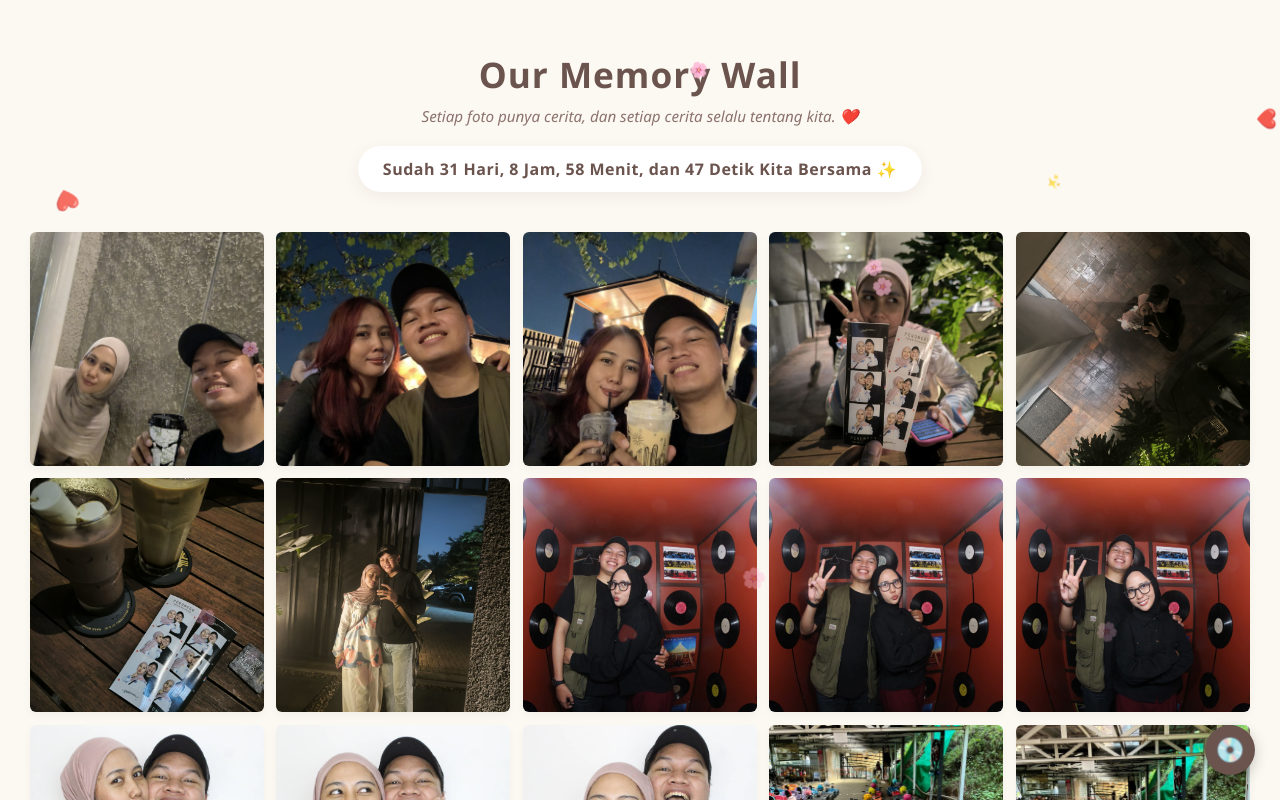
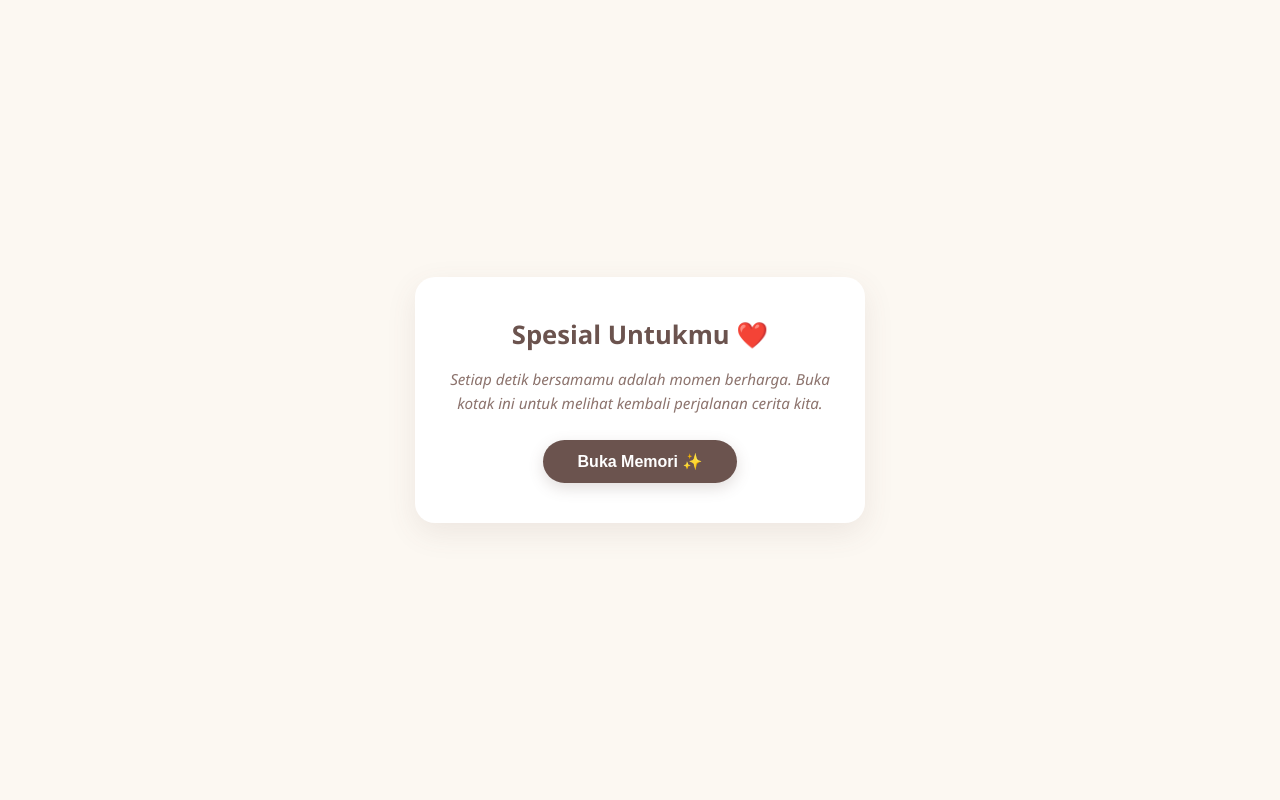
Before and after one commit to Titanalbar/for-wid, a plain HTML site: page index.html in a window 1280 px wide. Shown: the top 800 px of the page. Drawn offline with Linux system fonts and the light colour scheme.

Commit message:
Fix layout and implement force autoplay welcome card

```diff
--- a/index.html
+++ b/index.html
@@ -8,29 +8,30 @@
 </head>
 <body>
 
-    <!-- Tombol Musik Melayang -->
+    <div id="welcome-overlay" class="welcome-overlay">
+        <div class="welcome-card">
+            <h2>Spesial Untukmu ❤️</h2>
+            <p>Setiap detik bersamamu adalah momen berharga. Buka kotak ini untuk melihat kembali perjalanan cerita kita.</p>
+            <button id="start-btn" class="start-btn">Buka Memori ✨</button>
+        </div>
+    </div>
+
     <button id="music-btn" class="music-floating-btn" title="Putar Musik">
         <span class="music-icon">🎵</span>
     </button>
 
-    <!-- Audio Element -->
     <audio id="bg-music" src="lagu.mp3" loop></audio>
 
-    <!-- Header / Judul Web (Sudah Diperbaiki Menjadi Satu Saja) -->
     <header class="header">
         <h1>Our Memory Wall</h1>
         <p>Setiap foto punya cerita, dan setiap cerita selalu tentang kita. ❤️</p>
 
-        <!-- Wadah Hitungan Hari Jadian -->
         <div id="love-counter" class="love-counter">Menghitung momen indah...</div>
     </header>
 
-    <!-- Wadah Dinding Foto -->
     <main class="gallery-container" id="dinding-foto">
-        <!-- Foto diisi otomatis oleh script.js -->
-    </main>
+        </main>
 
-    <!-- Jendela Pop-up Lightbox (Tempat Foto Membesar) -->
     <div id="lightbox-modal" class="lightbox">
         <span class="close-btn">&times;</span>
         <img class="lightbox-content" id="lightbox-img" src="" alt="Zoom Foto">
--- a/script.js
+++ b/script.js
@@ -5,7 +5,7 @@ const daftarCaption = [
     "Momen Manis ✨", "Kebersamaan Kita 🌸", "Hari yang Bahagia 🥰",
     "Tawa Bersamamu 🗓️", "Momen Berharga 📂", "Senyuman Terbaik 😊",
     "Kilas Balik Memori 📸", "Langkah Bersama 🗺️", "Sisi Cerita Lain 💬",
-    "Tatapan Hangat 🌟", "Hari yang Tanang 🍃", "Hingga Waktu Berhenti ⏳",
+    "Tatapan Hangat 🌟", "Hari yang Tenang 🍃", "Hingga Waktu Berhenti ⏳",
     "Selamanya Bersama 🔒", "Cerita Baru 📖", "Tawa Lepas 💖", "Dunia Milik Kita 🌍"
 ];
 
@@ -75,32 +75,10 @@ const musicBtn = document.getElementById('music-btn');
 const bgMusic = document.getElementById('bg-music');
 const musicIcon = musicBtn.querySelector('.music-icon');
 
-function putarMusikOtomatis() {
-    if (bgMusic.paused) {
-        bgMusic.play().then(() => {
-            musicIcon.classList.add('playing');
-            musicIcon.innerText = "💿";
-            musicBtn.title = "Pause Musik";
-
-            bukaWebMemicuMusik.forEach(event => {
-                document.removeEventListener(event, putarMusikOtomatis);
-            });
-        }).catch(err => {
-            console.log("Menunggu klik/scroll pertama dari user.");
-        });
-    }
-}
-
-const bukaWebMemicuMusik = ['click', 'touchstart', 'scroll', 'pointerdown'];
-bukaWebMemicuMusik.forEach(event => {
-    document.addEventListener(event, putarMusikOtomatis, { once: true });
-});
-
-// PERBAIKAN: Tombol manual dengan sistem Force Load & Playback Check
+// Tombol manual dengan proteksi muat ulang (Force Load & Playback Check)
 musicBtn.addEventListener('click', function(e) {
     e.stopPropagation();
 
-    // Paksa memuat ulang jika status file lagu sempat macet/unloaded
     if (bgMusic.readyState === 0) {
         bgMusic.load();
     }
@@ -111,7 +89,6 @@ musicBtn.addEventListener('click', function(e) {
             musicIcon.innerText = "💿";
             musicBtn.title = "Pause Musik";
         }).catch(err => {
-            // Jika membandel, langsung keluarkan peringatan deteksi lokasi file
             alert("Gagal memutar lagu!\n\nPastikan file bernama 'lagu.mp3' sudah ditaruh di folder utama (sejajar dengan index.html), bukan di dalam folder 'foto'.");
             console.error("Detail Error Audio:", err);
         });
@@ -135,7 +112,6 @@ function hitungWaktuJadian() {
     const menit = Math.floor((selisihWaktu % (1000 * 60 * 60)) / (1000 * 60));
     const detik = Math.floor((selisihWaktu % (1000 * 60)) / 1000);
 
-    // Proteksi jika elemen love-counter ada di HTML
     const counterElement = document.getElementById("love-counter");
     if (counterElement) {
         counterElement.innerHTML = `Sudah ${hari} Hari, ${jam} Jam, ${menit} Menit, dan ${detik} Detik Kita Bersama ✨`;
@@ -168,3 +144,25 @@ function buatKelopakSakura() {
 }
 
 setInterval(buatKelopakSakura, 400);
+
+// ==========================================
+// 6. LOGIKA TOMBOL SAMBUTAN & PEMUTAR MUSIK INSTAN
+// ==========================================
+const welcomeOverlay = document.getElementById('welcome-overlay');
+const startBtn = document.getElementById('start-btn');
+
+if (startBtn && welcomeOverlay) {
+    startBtn.addEventListener('click', function() {
+        welcomeOverlay.classList.add('fade-out');
+
+        if (bgMusic.paused) {
+            bgMusic.play().then(() => {
+                musicIcon.classList.add('playing');
+                musicIcon.innerText = "💿";
+                musicBtn.title = "Pause Musik";
+            }).catch(err => {
+                console.error("Gagal memutar audio otomatis:", err);
+            });
+        }
+    });
+}
--- a/style.css
+++ b/style.css
@@ -10,6 +10,7 @@ body {
     background-color: #fcf8f2;
     color: #4a3e3d;
     padding: 20px;
+    overflow-x: hidden;
 }
 
 /* Bagian Judul */
@@ -177,6 +178,7 @@ body {
     font-size: 40px;
     font-weight: bold;
     cursor: pointer;
+    z-index: 1001;
 }
 
 .lightbox-caption {
@@ -218,6 +220,69 @@ body {
     100% { transform: translateY(105vh) rotate(720deg) translateX(100px); opacity: 0; }
 }
 
+/* --- GAYA JENDELA SAMBUTAN AWAL --- */
+.welcome-overlay {
+    position: fixed;
+    top: 0;
+    left: 0;
+    width: 100%;
+    height: 100%;
+    background-color: #fcf8f2;
+    display: flex;
+    align-items: center;
+    justify-content: center;
+    z-index: 10000;
+    transition: opacity 0.8s ease, visibility 0.8s ease;
+}
+
+.welcome-card {
+    background: #ffffff;
+    padding: 40px 30px;
+    border-radius: 20px;
+    text-align: center;
+    max-width: 450px;
+    width: 85%;
+    box-shadow: 0 10px 30px rgba(107, 83, 78, 0.1);
+    animation: gerakanMasukAwal 0.6s cubic-bezier(0.25, 1, 0.5, 1);
+}
+
+.welcome-card h2 {
+    color: #6b534e;
+    margin-bottom: 15px;
+    font-size: 1.6rem;
+}
+
+.welcome-card p {
+    color: #8c736d;
+    font-size: 0.95rem;
+    line-height: 1.6;
+    margin-bottom: 25px;
+    font-style: italic;
+}
+
+.start-btn {
+    background-color: #6b534e;
+    color: #ffffff;
+    border: none;
+    padding: 12px 35px;
+    font-size: 1rem;
+    font-weight: 600;
+    border-radius: 25px;
+    cursor: pointer;
+    box-shadow: 0 5px 15px rgba(107, 83, 78, 0.2);
+    transition: transform 0.2s ease, background-color 0.3s ease;
+}
+
+.start-btn:hover {
+    transform: scale(1.05);
+    background-color: #8c736d;
+}
+
+.welcome-overlay.fade-out {
+    opacity: 0;
+    visibility: hidden;
+}
+
 /* --- RESPONSIVE BREAKPOINT UNTUK HP --- */
 @media (max-width: 600px) {
     .header h1 { font-size: 1.8rem; }
```
